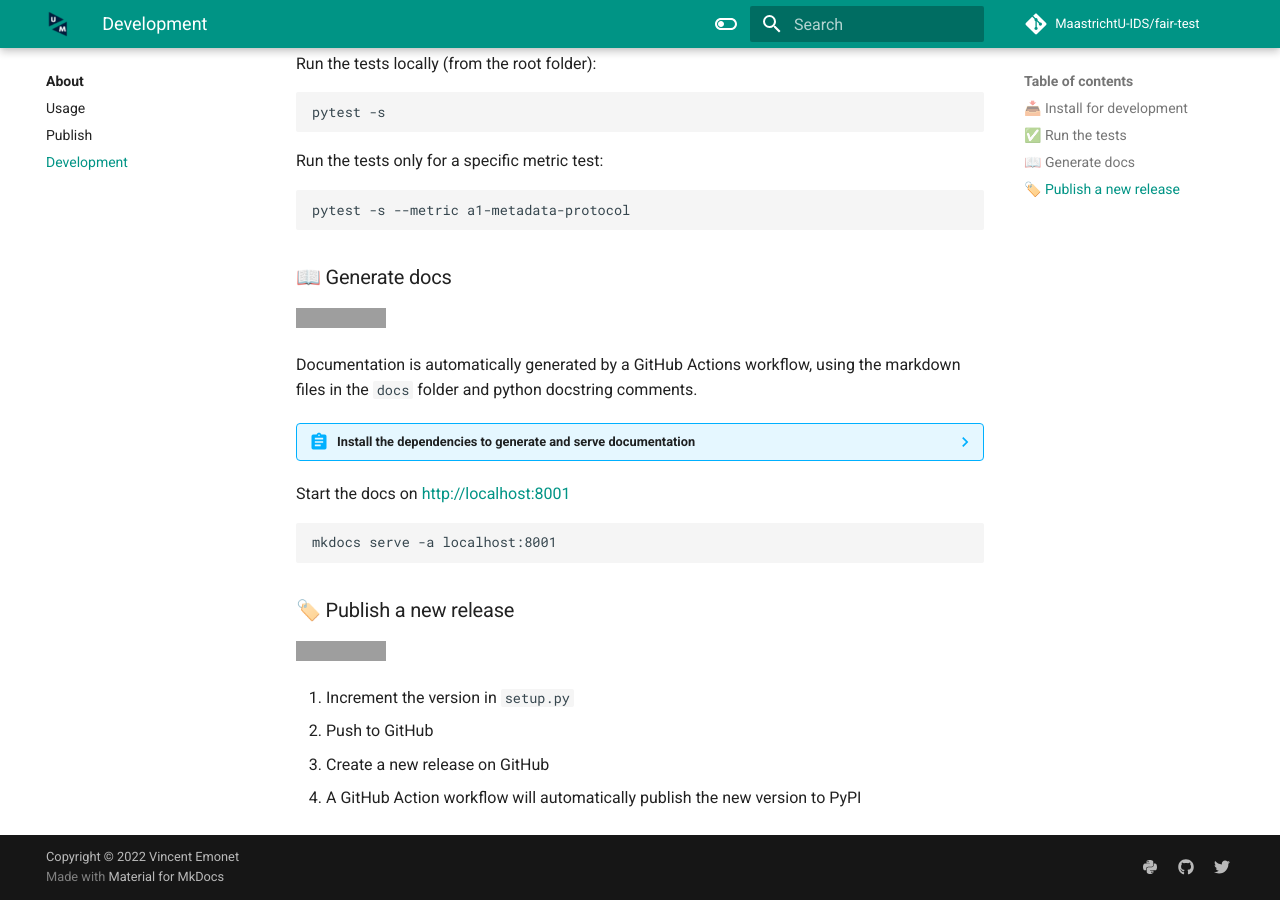
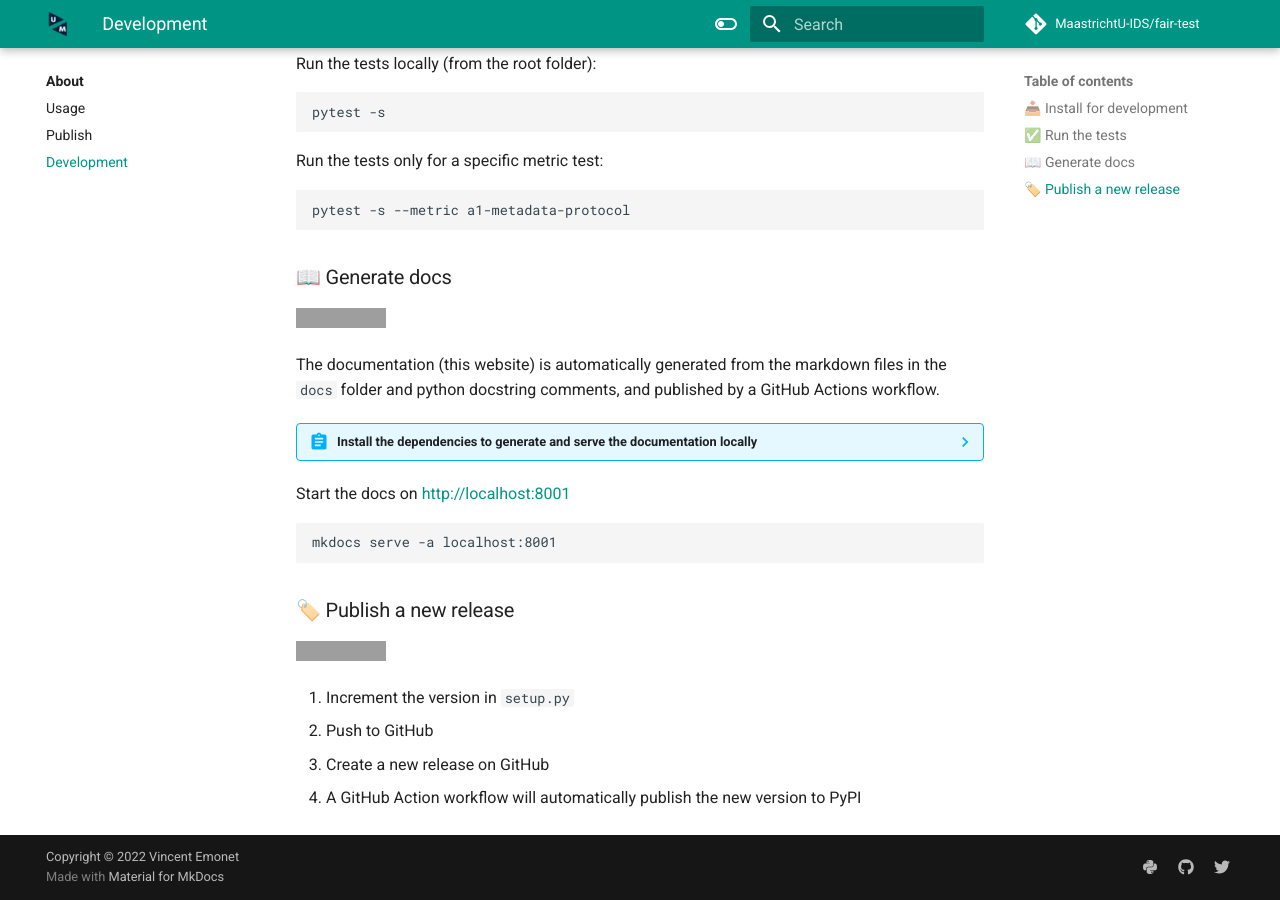
Before and after one commit to MaastrichtU-IDS/fair-test, an MkDocs documentation site: the page built from docs/development.md, in a window 1280 px wide and 900 px high, scrolled down 883 px. Built offline with MkDocs 1.6.1 and Material for MkDocs 9.7.7, drawn with Linux system fonts in a browser that asks for light colours; a script that is not in the unit is left out; comment, search, counter and statistics services are not loaded; grey boxes are pictures that could not be loaded.

````diff
--- a/docs/development.md
+++ b/docs/development.md
@@ -79,9 +79,9 @@
 
 [![Publish docs](https://github.com/MaastrichtU-IDS/fair-test/actions/workflows/publish-docs.yml/badge.svg)](https://github.com/MaastrichtU-IDS/fair-test/actions/workflows/publish-docs.yml)
 
-Documentation is automatically generated by a GitHub Actions workflow, using the markdown files in the `docs` folder and python docstring comments.
+The documentation (this website) is automatically generated from the markdown files in the `docs` folder and python docstring comments, and published by a GitHub Actions workflow.
 
-??? abstract "Install the dependencies to generate and serve documentation"
+??? abstract "Install the dependencies to generate and serve the documentation locally"
 
     ```bash
     pip install -r docs/requirements.txt
````
Also changed, not shown: other parts of docs/development.md (+1 -1 lines), docs/usage.md (+4 -4 lines), 1 other file.
